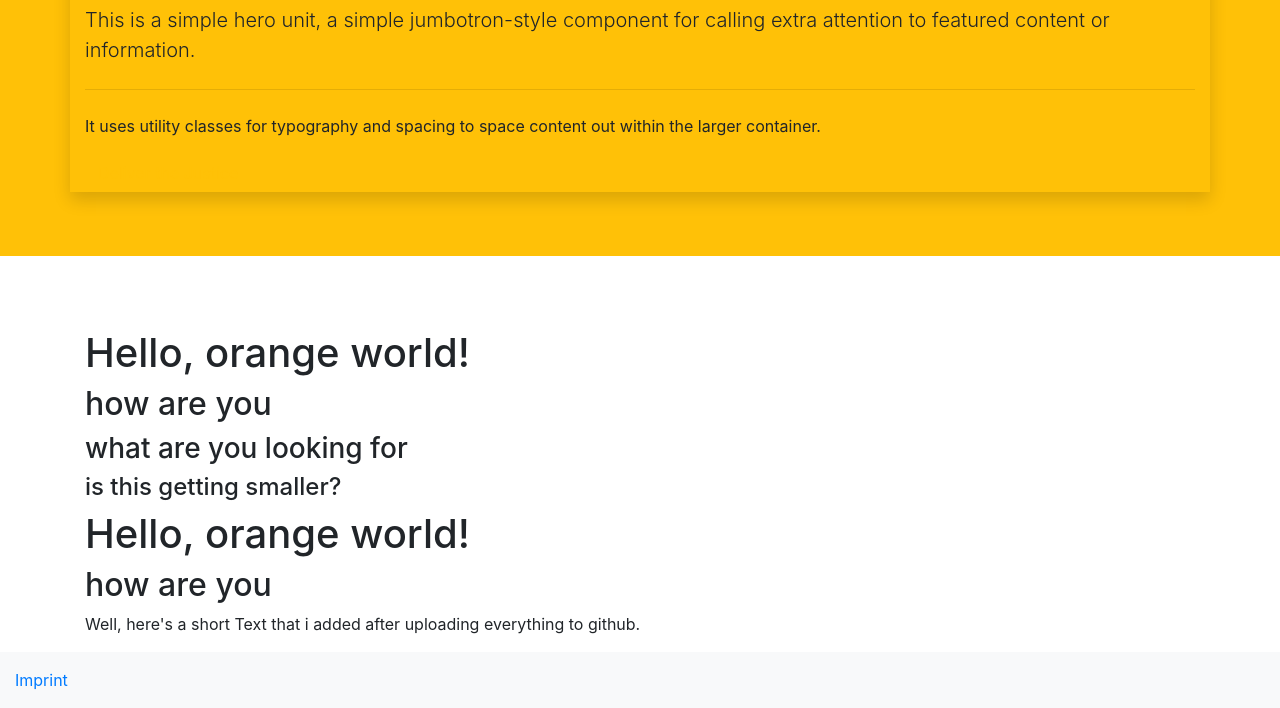
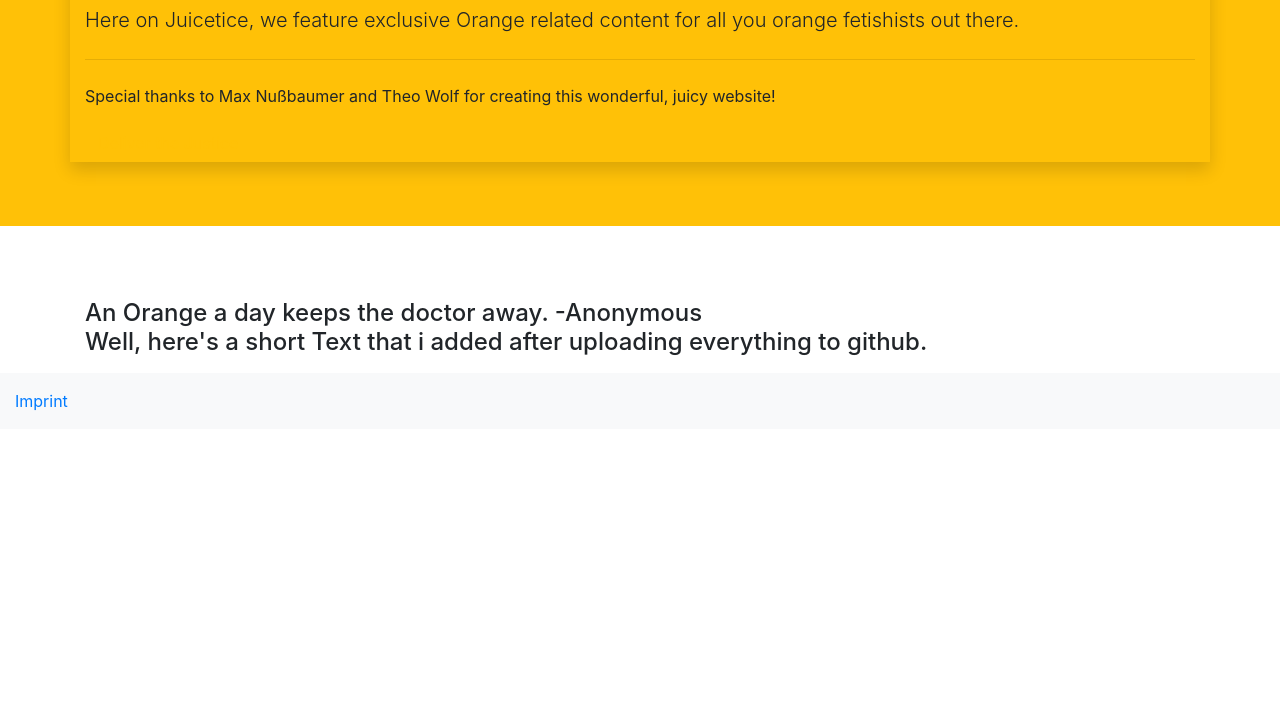
Before and after one commit to Elvitronic/Elvitronic.github.io, a plain HTML site: page index.html in a window 1280 px wide. Shown: the part 745-1453 px from the top of the page. After the commit the page ends 1174 px from the top, so only its background shows below. Drawn offline with nearby package versions, Linux system fonts and the light colour scheme; grey boxes are pictures that could not be loaded.

Commit message:
Update index.html

```diff
--- a/index.html
+++ b/index.html
@@ -51,10 +51,10 @@
   <div class="jumbotron bg-warning jumbotron-fluid">
     <div class="container rounded-20 shadow ">
       <img src="./images/OrangeLogo.svg" width="50%" alt=""></a>
-      <h1 class="display-4">Hello, World!</h1>
-      <p class="lead">This is a simple hero unit, a simple jumbotron-style component for calling extra attention to featured content or information.</p>
+      <h1 class="display-4">Hello, Fellow Orange-lovers!</h1>
+      <p class="lead">Here on Juicetice, we feature exclusive Orange related content for all you orange fetishists out there.</p>
       <hr class="my-4">
-      <p>It uses utility classes for typography and spacing to space content out within the larger container.</p>
+      <p>Special thanks to Max Nußbaumer and Theo Wolf for creating this wonderful, juicy website!</p>
       <a href="./images/tenor.gif" target="_blank"><button type="button" class="btn btn-outline-warning">Deliver the Justice</button>
       </a>
     </div>
@@ -66,12 +66,9 @@
   </div>
 
   <div class="container">
-    <h1>Hello, orange world!</h1>
-    <h2>how are you</h2>
-    <h3>what are you looking for</h3>
-    <h4>is this getting smaller?</h4>
-    <h1>Hello, orange world!</h1>
-    <h2>how are you</h2>
+    <h4>An Orange a day keeps the doctor away. -Anonymous
+    <br>
+
     <p>Well, here's a short Text that i added after uploading everything to github.</p>
   </div>
 
```
